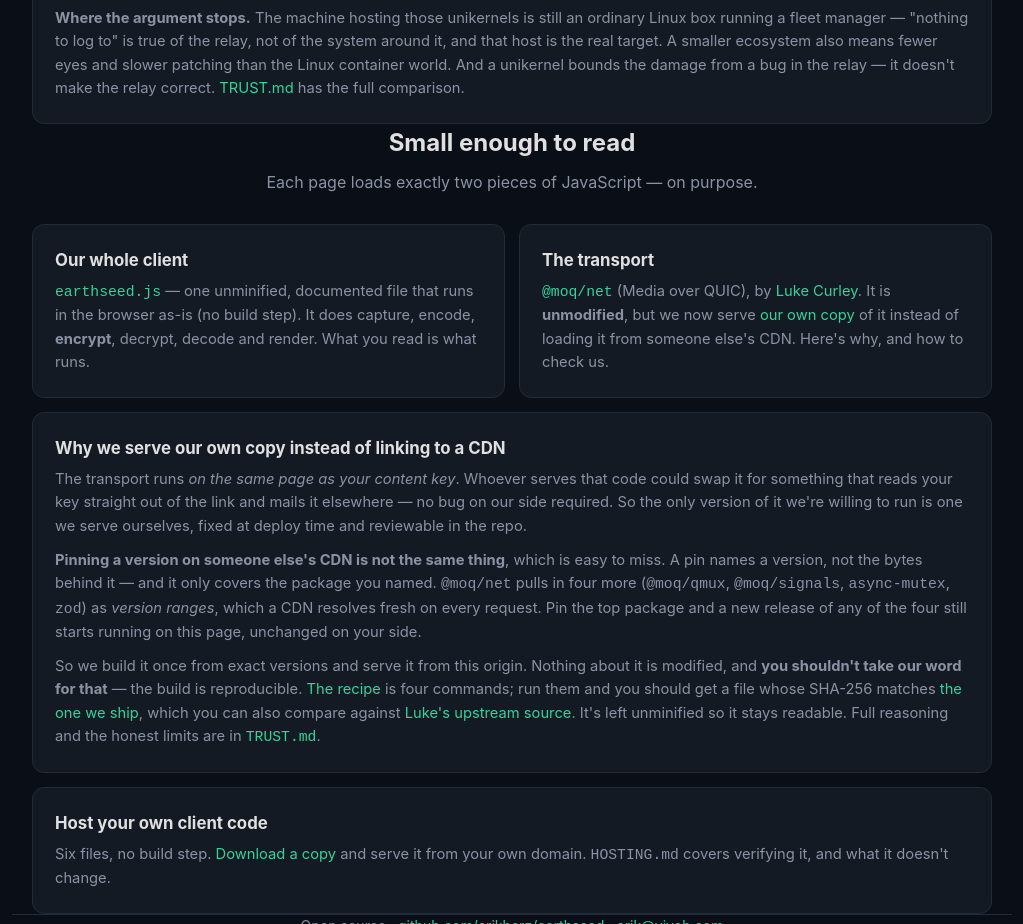
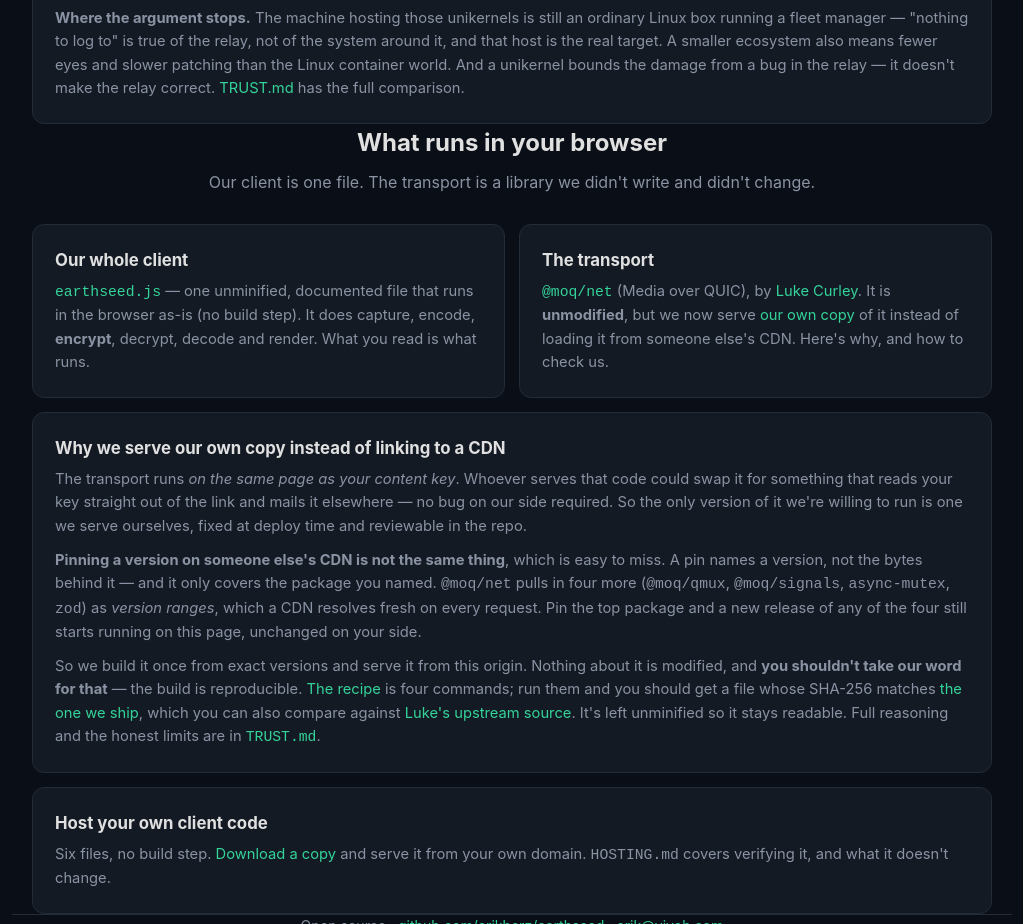
Before and after one commit to erikherz/earthseed, a website: page simple/index.html in a window 1280 px wide. Shown: the part 3108-4032 px from the top of the page, without its empty margins (128-1151 px from the left). Drawn offline with Linux system fonts and the light colour scheme.

Commit message:
landing + README: replace a headline that claimed more than the section delivers
"Small enough to read / Each page loads exactly two pieces of JavaScript" was wrong twice.

broadcast.html loads three JavaScript files, not two — earthseed.js, the vendored transport, and
audio-capture-worklet.js whenever audio capture runs — plus two inline blocks, the import map and
the module that calls runBroadcast.

And "small enough to read" covered 10,282 lines: 1,515 of ours, 8,743 of vendored transport. Our
part is genuinely readable; the bundled transport is not, and the card describing it never claimed
it was — it claims reproducible, which is the actual guarantee. The headline was writing a cheque
the cards underneath it do not cash, which is a bad trade on a page whose whole argument is that
you should not have to take our word for anything.

Replaced with a description instead of a claim. The two cards were already accurate and are
unchanged.

```diff
--- a/simple/index.html
+++ b/simple/index.html
@@ -281,8 +281,8 @@
     </section>
 
     <section class="wrap">
-      <h2>Small enough to read</h2>
-      <p class="lead">Each page loads exactly two pieces of JavaScript — on purpose.</p>
+      <h2>What runs in your browser</h2>
+      <p class="lead">Our client is one file. The transport is a library we didn't write and didn't change.</p>
       <div class="cards2">
         <div class="feature">
           <h3>Our whole client</h3>
```
Also changed, not shown: INTEGRITY.md (+1 -1 lines), README.md.
